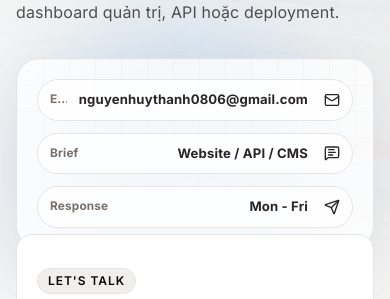
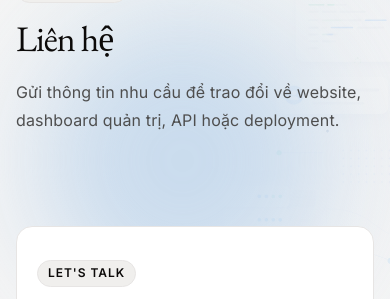
Before and after one commit to thanhnh080699/Knowledge-Base, a Next.js app in the folder fe/: page /contact in a window 390 px wide. Shown: the part 260-559 px from the top of the page. Built offline with nearby package versions, Linux system fonts and the light colour scheme; no server answers.

Commit message:
feat(contact): replace visual panel with animated svg and hide on mobile

```diff
--- a/fe/src/app/contact/page.tsx
+++ b/fe/src/app/contact/page.tsx
@@ -1,6 +1,6 @@
 import type { Metadata } from "next"
 import Image from "next/image"
-import { Mail, MessageSquareText, Send } from "lucide-react"
+import { Mail } from "lucide-react"
 import { Suspense } from "react"
 import { ContactForm } from "@/components/shared/contact-form"
 import { HomeReveal } from "@/components/shared/home-motion"
@@ -22,7 +22,7 @@ export default async function ContactPage() {
     <main className="bg-[var(--color-surface)]">
       <section className="page-hero relative min-h-[500px]">
         <Image
-          src="/images/home-contact-collab-bg.png"
+          src="/images/contact-bg.png"
           alt=""
           fill
           priority
@@ -32,7 +32,7 @@ export default async function ContactPage() {
         <div className="page-hero-overlay" />
         <div className="home-glow home-glow-sky bottom-0 right-[16%] h-72 w-72"></div>
 
-        <div className="relative z-10 mx-auto grid min-h-[500px] max-w-7xl items-center gap-8 px-4 py-16 md:px-6 lg:grid-cols-[1fr_0.72fr]">
+        <div className="relative z-10 mx-auto grid min-h-[500px] max-w-7xl items-center gap-8 px-4 py-16 md:px-6 lg:grid-cols-[1fr_0.86fr]">
           <HomeReveal>
             <div className="kb-eyebrow w-fit">
               <Mail size={16} aria-hidden />
@@ -43,25 +43,17 @@ export default async function ContactPage() {
               Gửi thông tin nhu cầu để trao đổi về website, dashboard quản trị, API hoặc deployment.
             </p>
           </HomeReveal>
-          <HomeReveal delay={0.1}>
-            <div className="page-visual-panel">
-              <div className="grid gap-3">
-                <div className="page-visual-chip">
-                  <span>Email</span>
-                  <strong>{settings.contact_email || "nguyenhuythanh0806@gmail.com"}</strong>
-                  <Mail size={16} aria-hidden />
-                </div>
-                <div className="page-visual-chip">
-                  <span>Brief</span>
-                  <strong>Website / API / CMS</strong>
-                  <MessageSquareText size={16} aria-hidden />
-                </div>
-                <div className="page-visual-chip">
-                  <span>Response</span>
-                  <strong>{settings.working_hours || "Mon - Fri"}</strong>
-                  <Send size={16} aria-hidden />
-                </div>
-              </div>
+          <HomeReveal delay={0.1} className="hidden md:block">
+            <div className="page-visual-panel page-visual-panel-clean flex items-center justify-center">
+              <Image
+                src="/images/contact-us.svg"
+                alt="Contact Us"
+                width={420}
+                height={280}
+                priority
+                unoptimized
+                className="h-auto w-auto object-contain max-h-[300px] max-w-[340px] lg:max-h-[460px] lg:max-w-[520px] xl:max-w-[580px]"
+              />
             </div>
           </HomeReveal>
         </div>
```
Also changed, not shown: fe/public/images/contact-us.svg (added).
